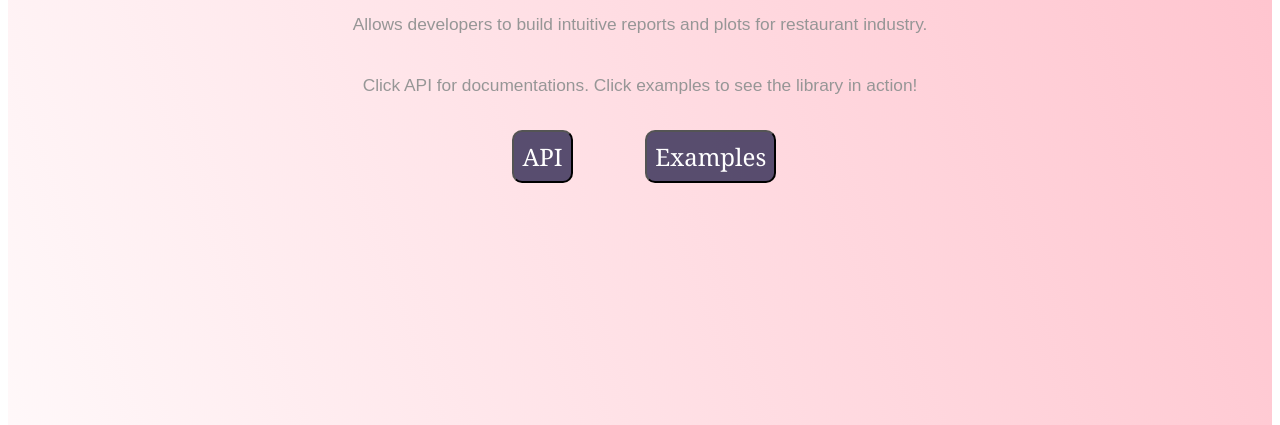
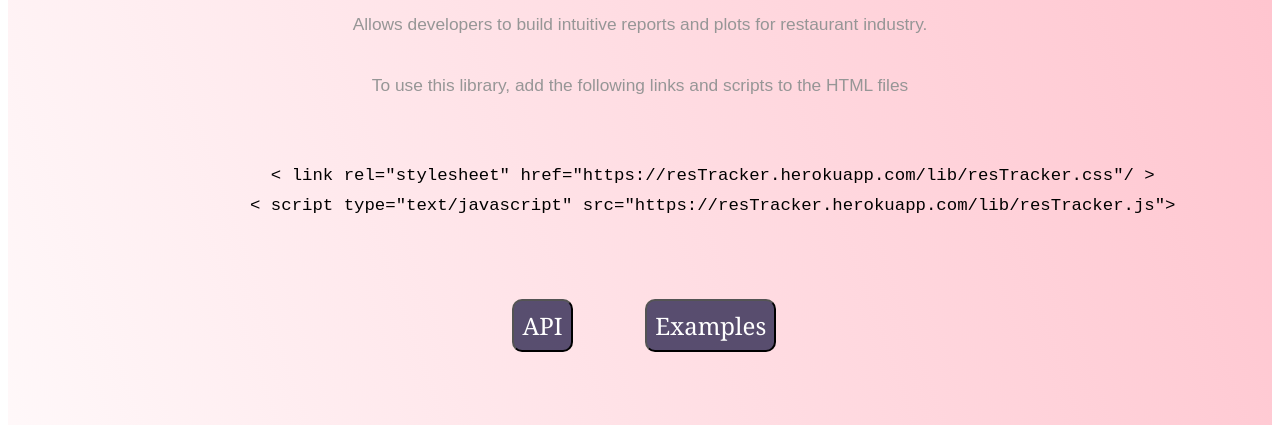
Before and after one commit to oliphant0803/res_tracker.js, a website: page pub/index.html in a window 1280 px wide. Shown: the part 375-800 px from the top of the page. Drawn offline with Linux system fonts and the light colour scheme.

Commit message:
added library guide

```diff
--- a/pub/index.html
+++ b/pub/index.html
@@ -31,7 +31,13 @@
     <section id="banner">
         <h2>Welcome to the resTracker.js library</h2>
         <p>Allows developers to build intuitive reports and plots for restaurant industry.</p>
-        <p>Click API for documentations. Click examples to see the library in action!</p>
+        <p>To use this library, add the following links and scripts to the HTML files</p>
+        <pre>
+          <code>
+              < link rel="stylesheet" href="https://resTracker.herokuapp.com/lib/resTracker.css"/ >
+              < script type="text/javascript" src="https://resTracker.herokuapp.com/lib/resTracker.js"></script>
+          </code>
+        </pre>
         <ul class="actions">
             <li>
                 <button><a href="documentation.html">API</a>
```
